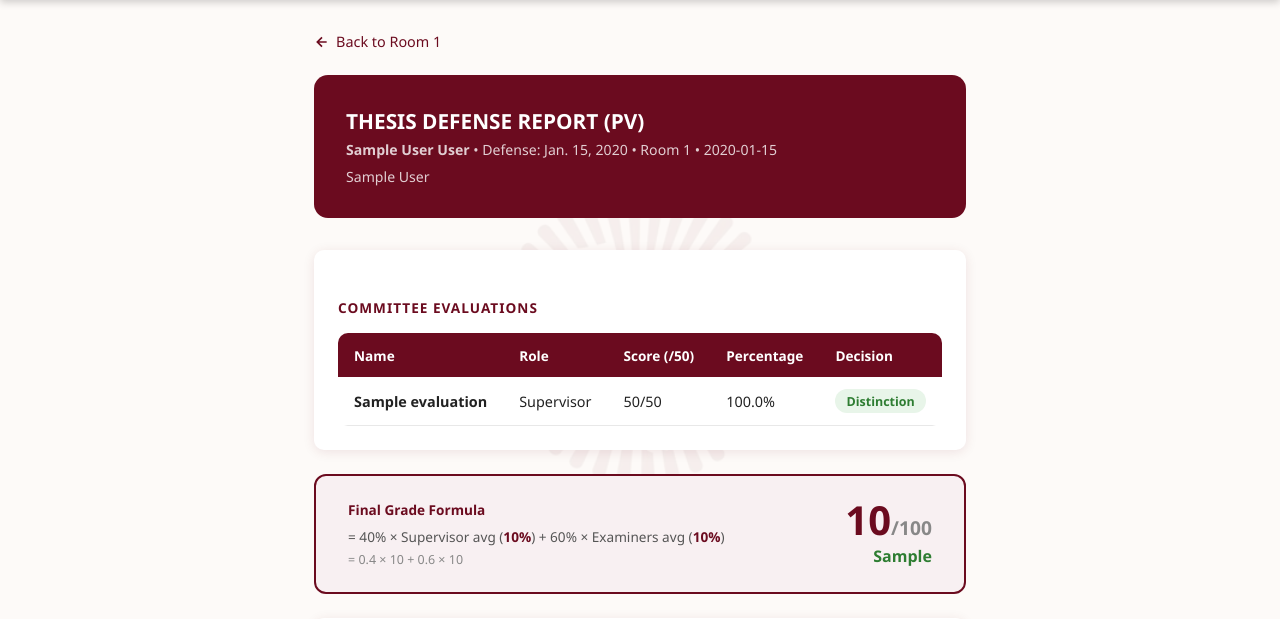
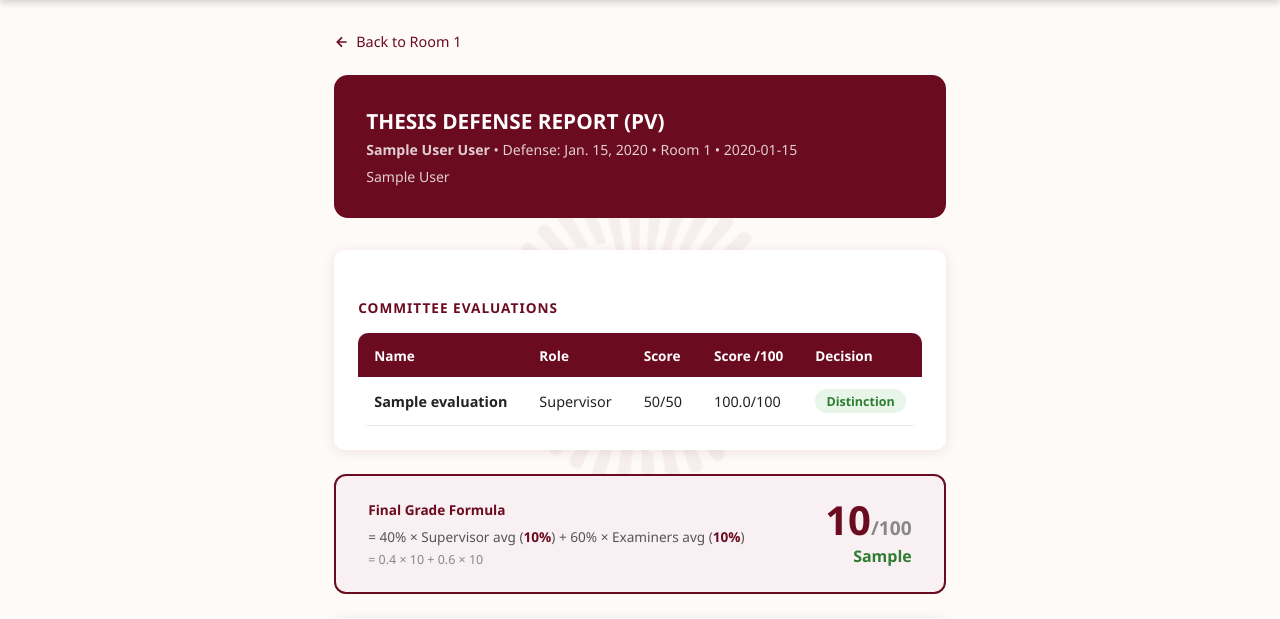
Before and after one commit to hakimLyon/Forms, a Django app: template defense/templates/defense/pv_overview.html in a window 1280 px wide. Shown: the part 64-683 px from the top of the page. Run offline with Django 5.2, Linux system fonts and the light colour scheme; tables that the repository leaves empty hold one stand-in row (values such as "Sample post"); the template is opened without the code that fills it: values that come from a table or form of the project are taken from there, most other values are stand-ins (such as "Sample title", 1, 10 or a date in 2020); data that the repository does not hold is empty; parts of the project's set-up code (start-up, migrations or seed data) failed here and were passed over.

Commit message:
pv_overview: show score on /100 and correct raw score scale per role

```diff
--- a/defense/templates/defense/pv_overview.html
+++ b/defense/templates/defense/pv_overview.html
@@ -65,8 +65,8 @@
                 <tr>
                     <th>Name</th>
                     <th>Role</th>
-                    <th>Score (/50)</th>
-                    <th>Percentage</th>
+                    <th>Score</th>
+                    <th>Score /100</th>
                     <th>Decision</th>
                 </tr>
             </thead>
@@ -75,8 +75,8 @@
             <tr>
                 <td><strong>{{ ev.evaluator_name }}</strong></td>
                 <td>{{ ev.get_role_display }}</td>
-                <td>{{ ev.total_score_raw }}/50</td>
-                <td>{{ ev.total_score_percent|floatformat:1 }}%</td>
+                <td>{{ ev.total_score_raw }}/{{ ev.total_score_max }}</td>
+                <td>{{ ev.total_score_percent|floatformat:1 }}/100</td>
                 <td><span class="badge badge-{% if ev.total_score_percent >= 85 %}done{% elif ev.total_score_percent >= 60 %}ongoing{% else %}pending{% endif %}">{{ ev.grade_label }}</span></td>
             </tr>
             {% endfor %}
```
